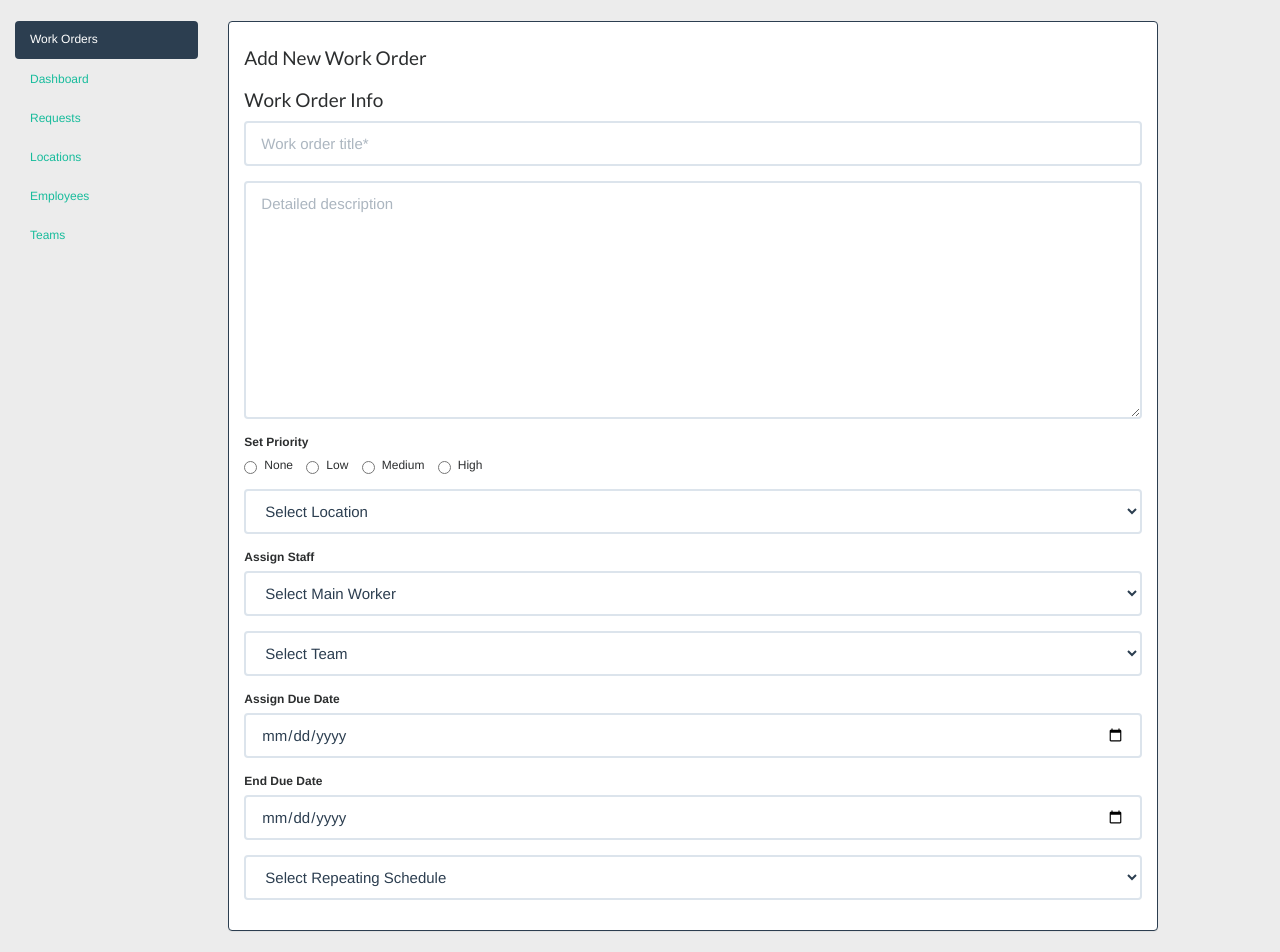
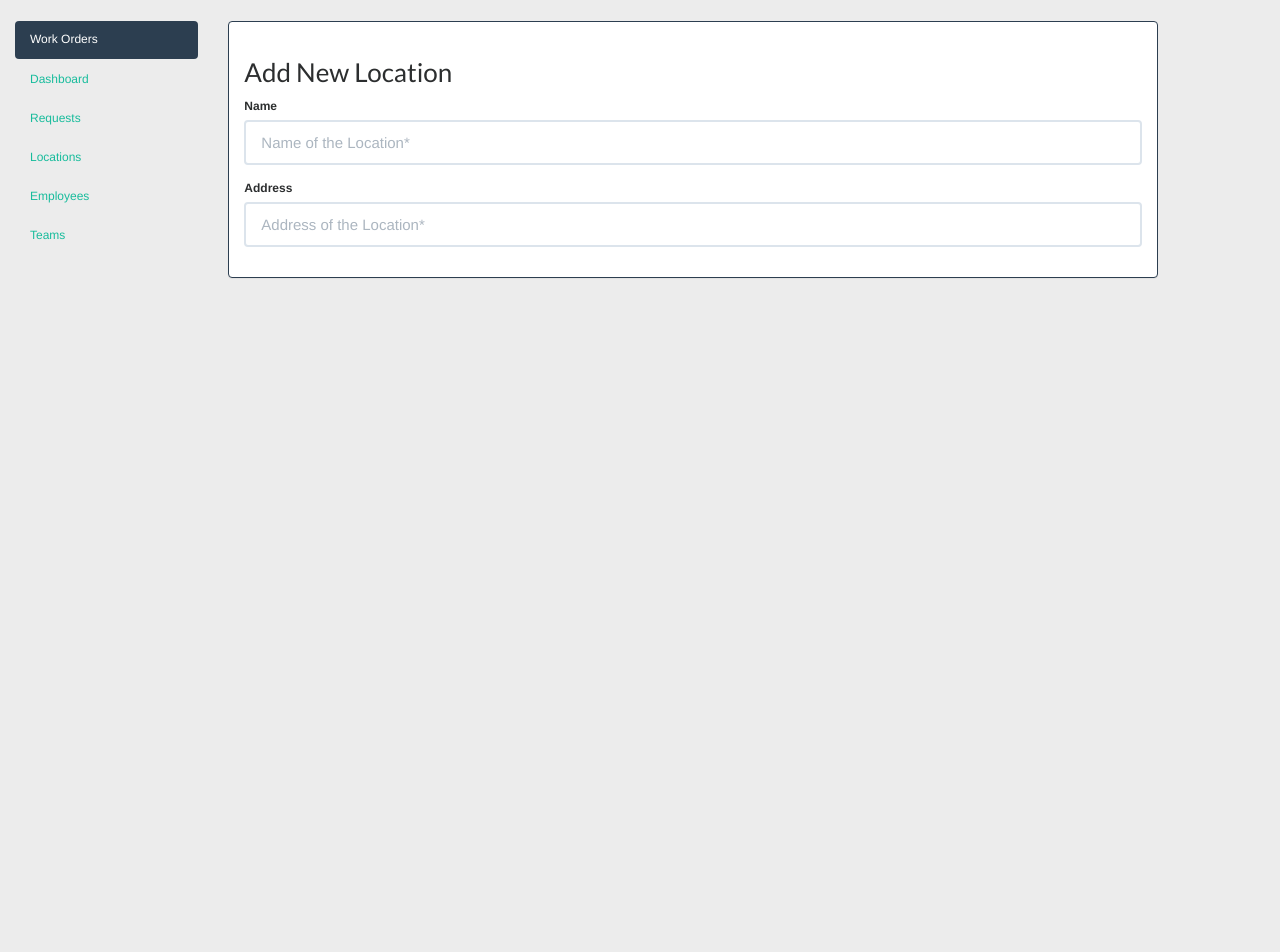
Before and after one commit to murtazaaunali/MaintenanceManagementSystem, a CodeIgniter app: page /database/index.php/employees/add in a window 1280 px wide. Shown: the part 60-1012 px from the top of the page. After the commit the page ends 338 px from the top, so only its background shows below. Run offline with CodeIgniter, Linux system fonts and the light colour scheme.

Commit message:
Updating Employees and Locations

```diff
--- a/application/views/Employees/add.php
+++ b/application/views/Employees/add.php
@@ -3,55 +3,24 @@
 <div class="col-md-9">
     <div class="panel panel-primary">
         <div class="panel-body">
-            <h4>Add New Work Order</h4>
+            <h3>Add New Location</h3>
             <div class="row">
                 <div class="col-md-12">
                     <div class="form-group">
-                        <h4 class="control-label">Work Order Info</h4>
-                        <?php echo form_input('workorder_title', '', array('class' => 'form-control', 'placeholder' => 'Work order title*')) ?>
+                         <?php echo form_label('Name', '', array('class' => 'control-label')); ?>
+                    <div class="form-group">
+                        <?php echo form_input('Location_name', '', array('class' => 'form-control', 'placeholder' => 'Name of the Location*')) ?>
                     </div>
+                        <div class="form-group">
+                         <?php echo form_label('Address', '', array('class' => 'control-label')); ?>
                     <div class="form-group">
-                        <?php echo form_textarea('workorder_title', '', array('class' => 'form-control', 'placeholder' => 'Detailed description', 'rows' => '3')); ?>
+                        <?php echo form_input('Location_address', '', array('class' => 'form-control', 'placeholder' => 'Address of the Location*')) ?>
                     </div>
-                    <?php echo form_label('Set Priority', 'workorder_priority', array('class' => 'control-label')); ?>
-                    <div class="form-group">
-                        <label class="radio-inline">
-                            <?php echo form_radio('workorder_priority', '0', FALSE); ?> None
-                        </label>
-                        <label class="radio-inline">
-                            <?php echo form_radio('workorder_priority', '1', FALSE); ?> Low
-                        </label>
-                        <label class="radio-inline">
-                            <?php echo form_radio('workorder_priority', '2', FALSE); ?> Medium
-                        </label>
-                        <label class="radio-inline">
-                            <?php echo form_radio('workorder_priority', '3', FALSE); ?> High
-                        </label>
-                    </div>
-                    <div class="form-group">
-                        <?php echo form_dropdown('workorder_location', array('Select Location', 'Location1', 'Location2', 'Loacation3'), FALSE, array('class' => 'form-control')) ?>
-                    </div>
-                    <div class="form-group">
-                        <?php echo form_label('Assign Staff', 'workorder_priority', array('class' => 'control-label')); ?>
-                        <?php echo form_dropdown('workorder_worker', array('Select Main Worker', 'Location1', 'Location2', 'Loacation3'), FALSE, array('class' => 'form-control')) ?>
-                    </div>
-                    <div class="form-group">
-                        <?php echo form_dropdown('workorder_team', array('Select Team', 'Location1', 'Location2', 'Loacation3'), FALSE, array('class' => 'form-control')) ?>
-                    </div>
-                    <div class="form-group">
-                        <?php echo form_label('Assign Due Date', 'workorder_priority', array('class' => 'control-label')); ?>
-                        <?php echo form_input(array('type' => 'date', 'name' => 'workorder_duedate', 'class' => 'form-control')) ?>
-                    </div>
-                    <div class="form-group">
-                        <?php echo form_label('End Due Date', 'workorder_priority', array('class' => 'control-label')); ?>
-                        <?php echo form_input(array('type' => 'date', 'name' => 'workorder_end_duedate', 'class' => 'form-control')) ?>
-                    </div>
-                    <div class="form-group">
-                        <?php echo form_dropdown('workorder_repeating_schedule', array('Select Repeating Schedule', 'Location1', 'Location2', 'Loacation3'), FALSE, array('class' => 'form-control')) ?>
-                    </div>
+
                 </div>
             </div>
         </div>
     </div>
 </div>
+
 <?php $this->load->view('blocks/footer'); ?>
```
Also changed, not shown: application/views/Locations/add.php (+14 -4 lines), 1 other file.
